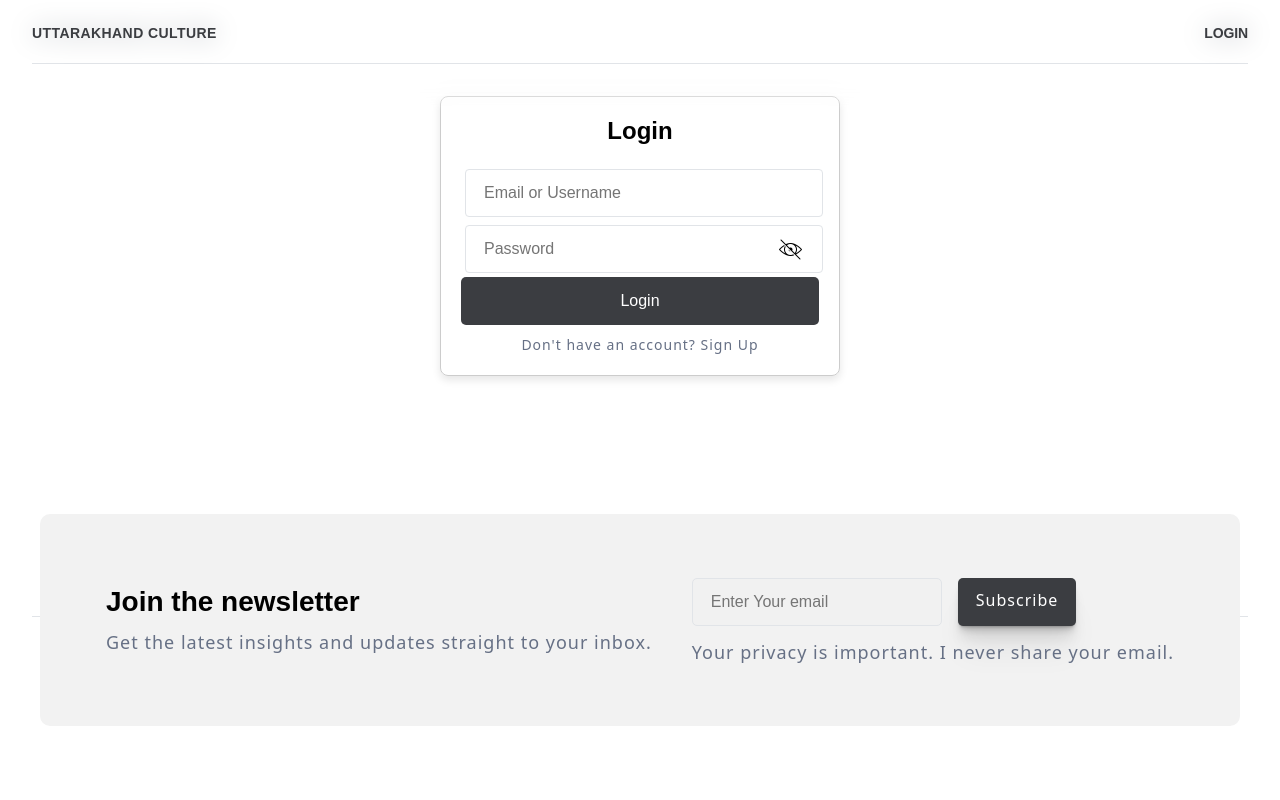
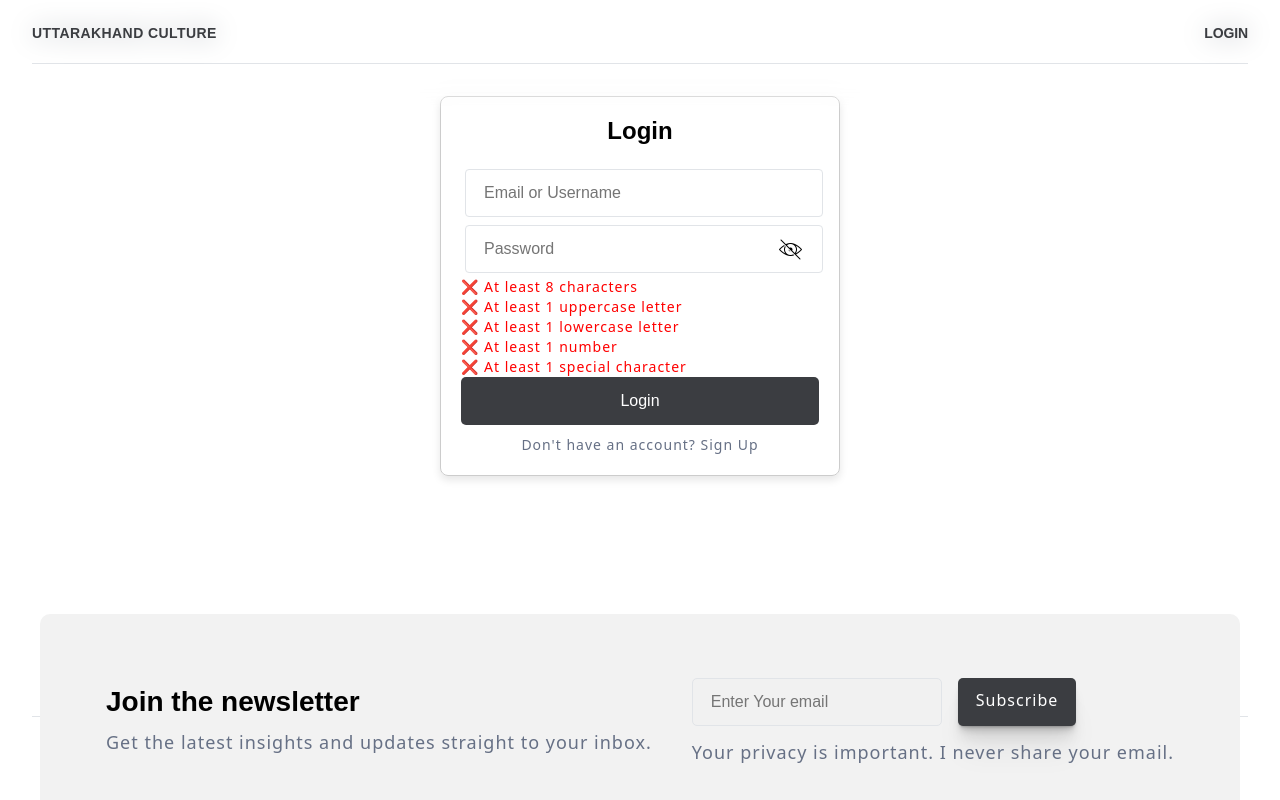
Before and after one commit to ajaynegi45/Uttarakhand-Culture-NewUI, a Next.js app: page /auth in a window 1280 px wide. Shown: the top 800 px of the page. Built offline with nearby package versions, Linux system fonts and the light colour scheme; no server answers; a web font is replaced by a local one.

Commit message:
added dynamic validation in auth pages

```diff
--- a/src/app/auth/page.tsx
+++ b/src/app/auth/page.tsx
@@ -20,6 +20,14 @@ export default function Auth() {
   const searchParams = useSearchParams();
   const callback = searchParams.get("callbackUrl");
 
+  const [passwordFeedback, setPasswordFeedback] = useState({
+    length: false,
+    uppercase: false,
+    lowercase: false,
+    number: false,
+    specialChar: false,
+  });
+
   const {
     register,
     handleSubmit,
@@ -34,6 +42,16 @@ export default function Auth() {
   }, [isSignup, reset]);
 
   console.log(callback);
+
+  const validatePassword = (password: string) => {
+    setPasswordFeedback({
+      length: password.length >= 8,
+      uppercase: /[A-Z]/.test(password),
+      lowercase: /[a-z]/.test(password),
+      number: /\d/.test(password),
+      specialChar: /[@$!%*?&]/.test(password),
+    });
+  };
 
   const onSubmit = async (data: any) => {
     if (isSignup) {
@@ -171,7 +189,7 @@ export default function Auth() {
                 type={hidden ? "password" : "text"}
                 placeholder="Password"
                 disabled={isLoading}
-                {...register("password")}
+                {...register("password", {onChange:(e)=>validatePassword(e.target.value)})}
                 className={styles.input}
               />
               <button className={styles.passwordToggle} onClick={(e)=>{
@@ -242,7 +260,7 @@ export default function Auth() {
               <input
                 type={hidden? "password" : "text"}
                 placeholder="Password"
-                {...register("password")}
+                {...register("password", {onChange:(e)=>validatePassword(e.target.value)})}
                 className={styles.input}
                 disabled={isLoading}
               />
@@ -255,13 +273,33 @@ export default function Auth() {
                 }
               </button>
             </div>
-            {errors.password && (
+            {/* {errors.password && (
               <p className={styles.errors}>
                 {errors.password.message?.toString()}
               </p>
-            )}
+            )} */}
           </>
         )}
+
+        {/* Password criteria feedback */}
+        <div className={styles.passwordCriteria}>
+          <p style={{ color: passwordFeedback.length ? "green" : "red" }}>
+            {passwordFeedback.length ? "✔️ At least 8 characters" : "❌ At least 8 characters"}
+          </p>
+          <p style={{ color: passwordFeedback.uppercase ? "green" : "red" }}>
+            {passwordFeedback.uppercase ? "✔️ At least 1 uppercase letter" : "❌ At least 1 uppercase letter"}
+          </p>
+          <p style={{ color: passwordFeedback.lowercase ? "green" : "red" }}>
+            {passwordFeedback.lowercase ? "✔️ At least 1 lowercase letter" : "❌ At least 1 lowercase letter"}
+          </p>
+          <p style={{ color: passwordFeedback.number ? "green" : "red" }}>
+            {passwordFeedback.number ? "✔️ At least 1 number" : "❌ At least 1 number"}
+          </p>
+          <p style={{ color: passwordFeedback.specialChar ? "green" : "red" }}>
+            {passwordFeedback.specialChar ? "✔️ At least 1 special character" : "❌ At least 1 special character"}
+          </p>
+        </div>
+
         <button className={styles.button} disabled={isLoading} type="submit">
           {isSignup ? "Sign Up" : "Login"}
         </button>
--- a/src/lib/zod.ts
+++ b/src/lib/zod.ts
@@ -1,6 +1,7 @@
 import { object, string, z } from "zod";
 
-const passwordRegex = /^(?=.*[a-z])(?=.*[A-Z])(?=.*\d)(?=.*[@$!%*?&])[A-Za-z\d@$!%*?&]{8,}$/;
+// const passwordRegex = /^(?=.*[a-z])(?=.*[A-Z])(?=.*\d)(?=.*[@$!%*?&])[A-Za-z\d@$!%*?&]{8,}$/;
+const passwordRegex = /^(?=.*[a-z])(?=.*[A-Z])(?=.*\d)(?=.*[@$!%*?&]).{8,}$/;
 
 export const loginSchema = z.object({
   loginIdentifier: z.string().min(1, "Email or Username is required"),
```
